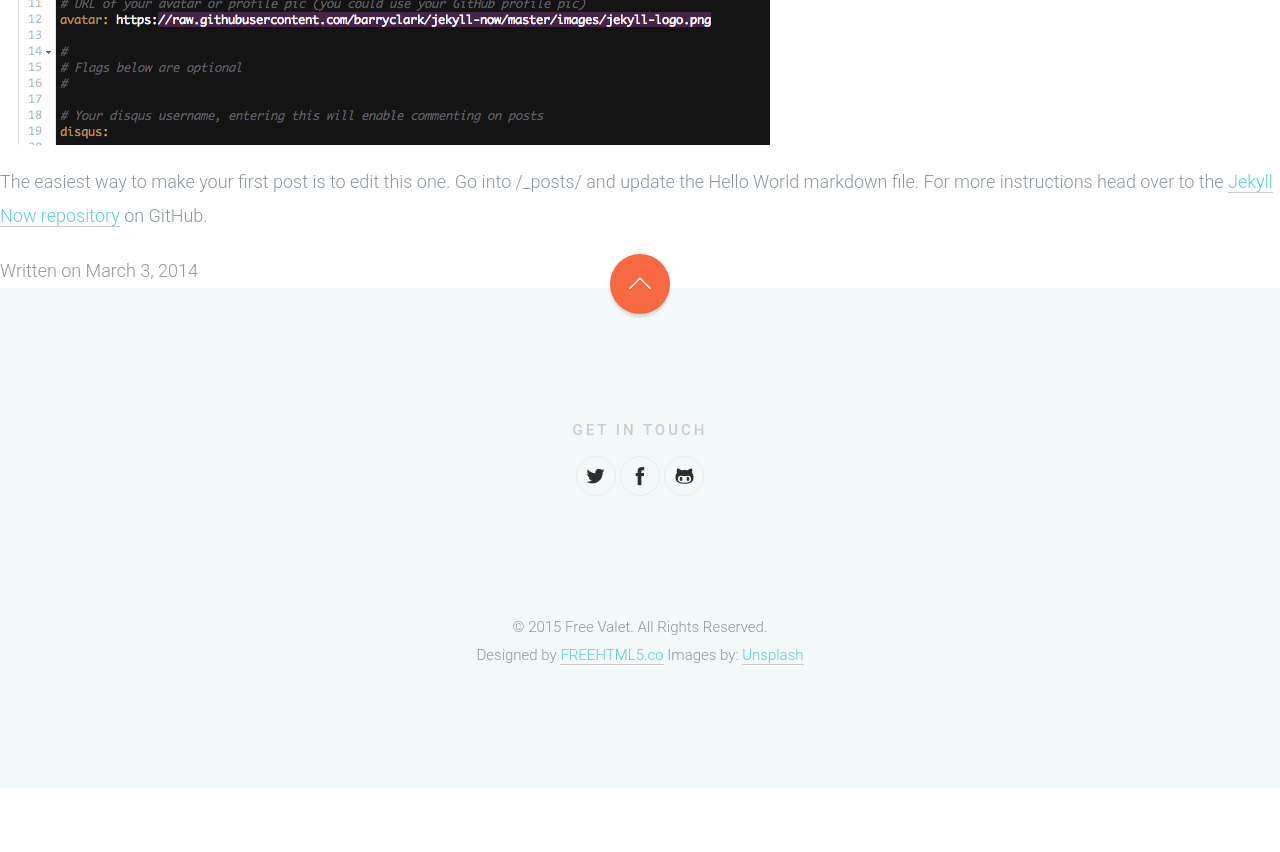
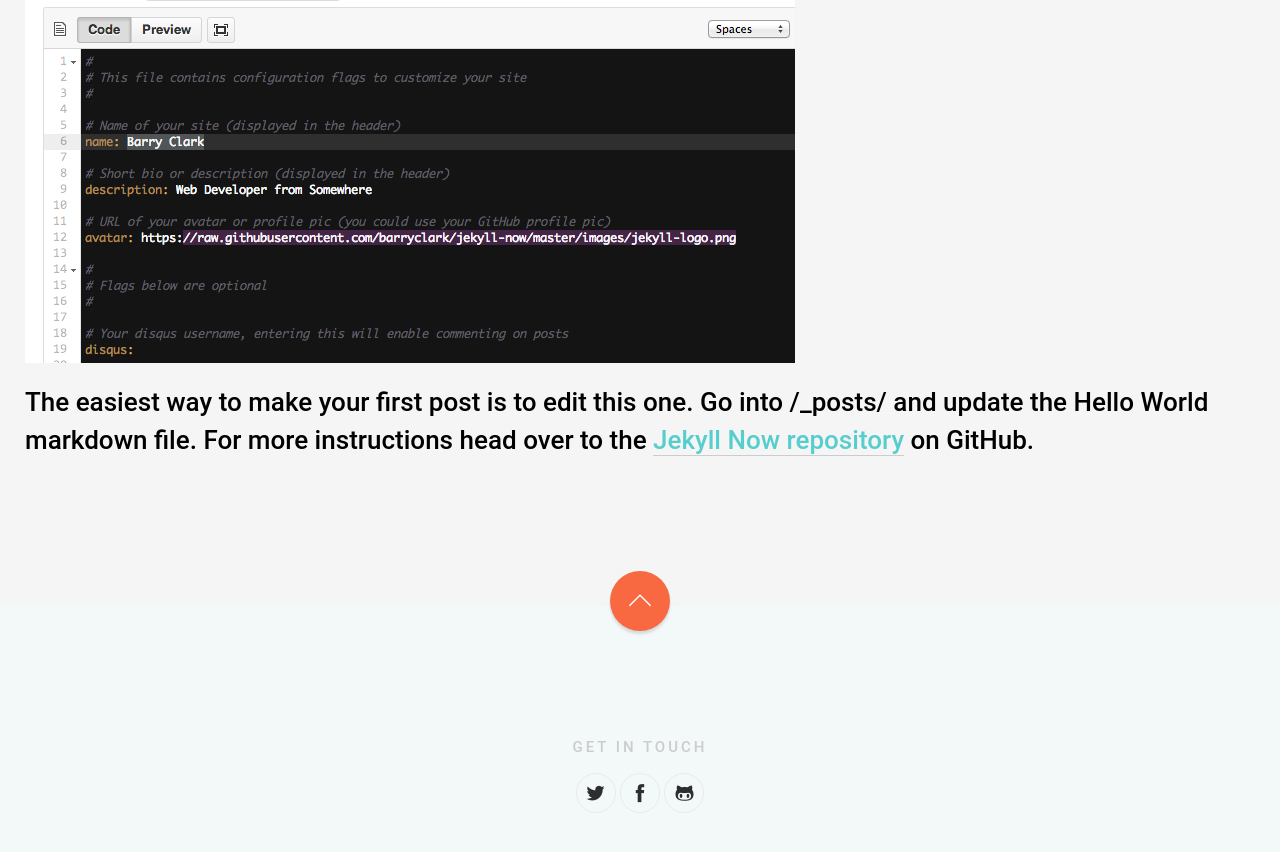
Before and after one commit to WakuwakuP/wakuwakup.github.io, a Jekyll site: the page built from _posts/2014-3-3-Hello-World.md, in a window 1280 px wide and 900 px high, scrolled down 1033 px. Shown: the top 852 px of the window. Built offline with Jekyll 4.4.1, drawn with Linux system fonts in a browser that asks for light colours; nearby versions of some CDN libraries; library files that are not in the unit come from our copies; before the commit the page ends 1821 px from its top, so only the background shows below that.

Commit message:
jekyll てすと05

```diff
--- a/_layouts/post.html
+++ b/_layouts/post.html
@@ -2,16 +2,17 @@
 layout: default
 ---
 
-<article class="post">
-  <h1>{{ page.title }}</h1>
-
-  <div class="entry">
-    {{ content }}
-  </div>
-
-  <div class="date">
-    Written on {{ page.date | date: "%B %e, %Y" }}
-  </div>
-
-  {% include disqus.html %}
-</article>
+    <div id="Blogs">
+      <div class="fh5co-cards">
+        <div class="container-fluid">
+          <div class="row animate-box">
+            <div class="col-md-12 heading text-center">
+              <h2>{{ page.title }}</h2>
+            </div>
+            <div class="col-md-12 animate-box fadeInUp animated">
+              <h2>{{ content }}</h2>
+            </div>
+          </div>
+        </div>
+      </div>
+    </div>
```
Also changed, not shown: index.html (indentation only).
